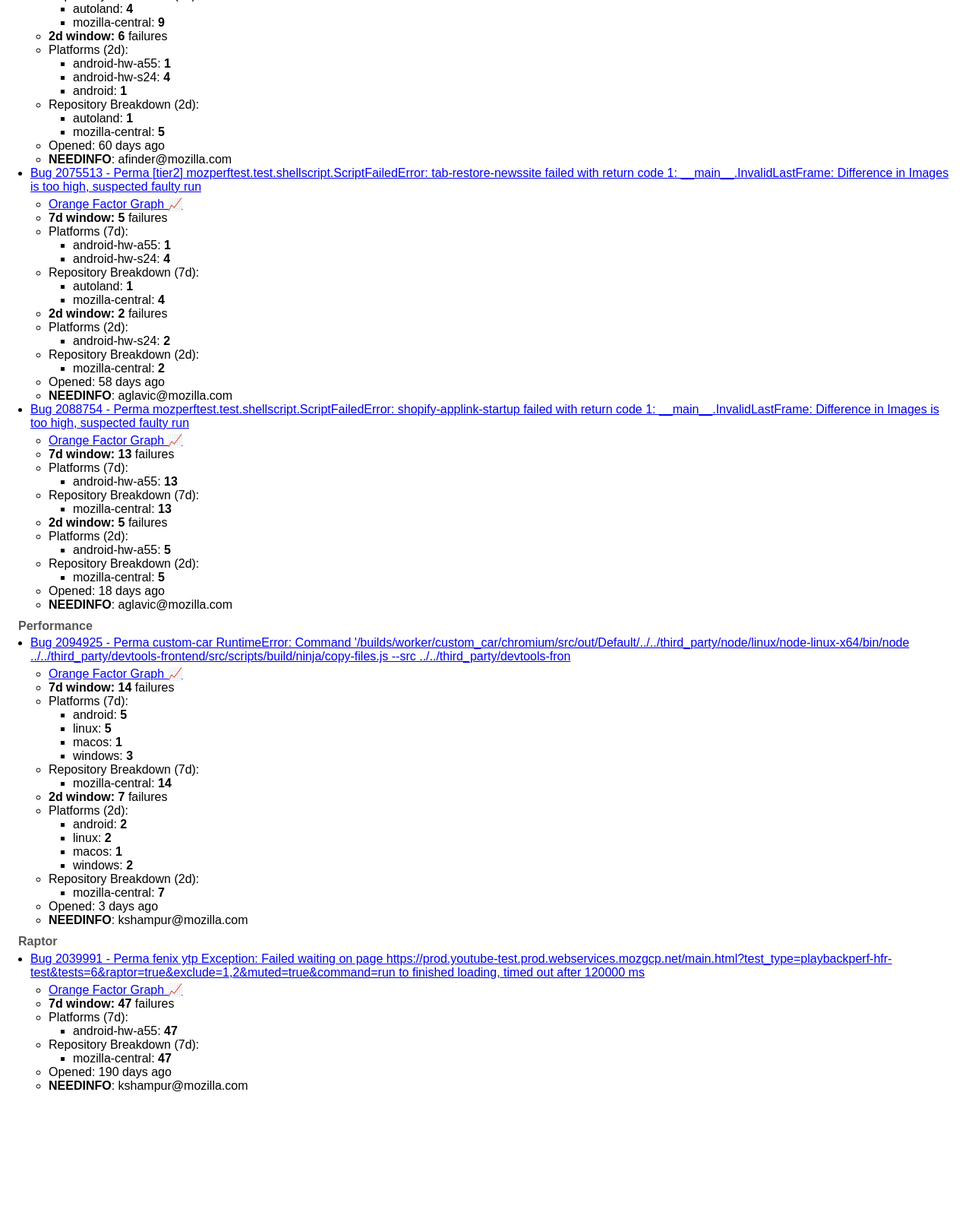
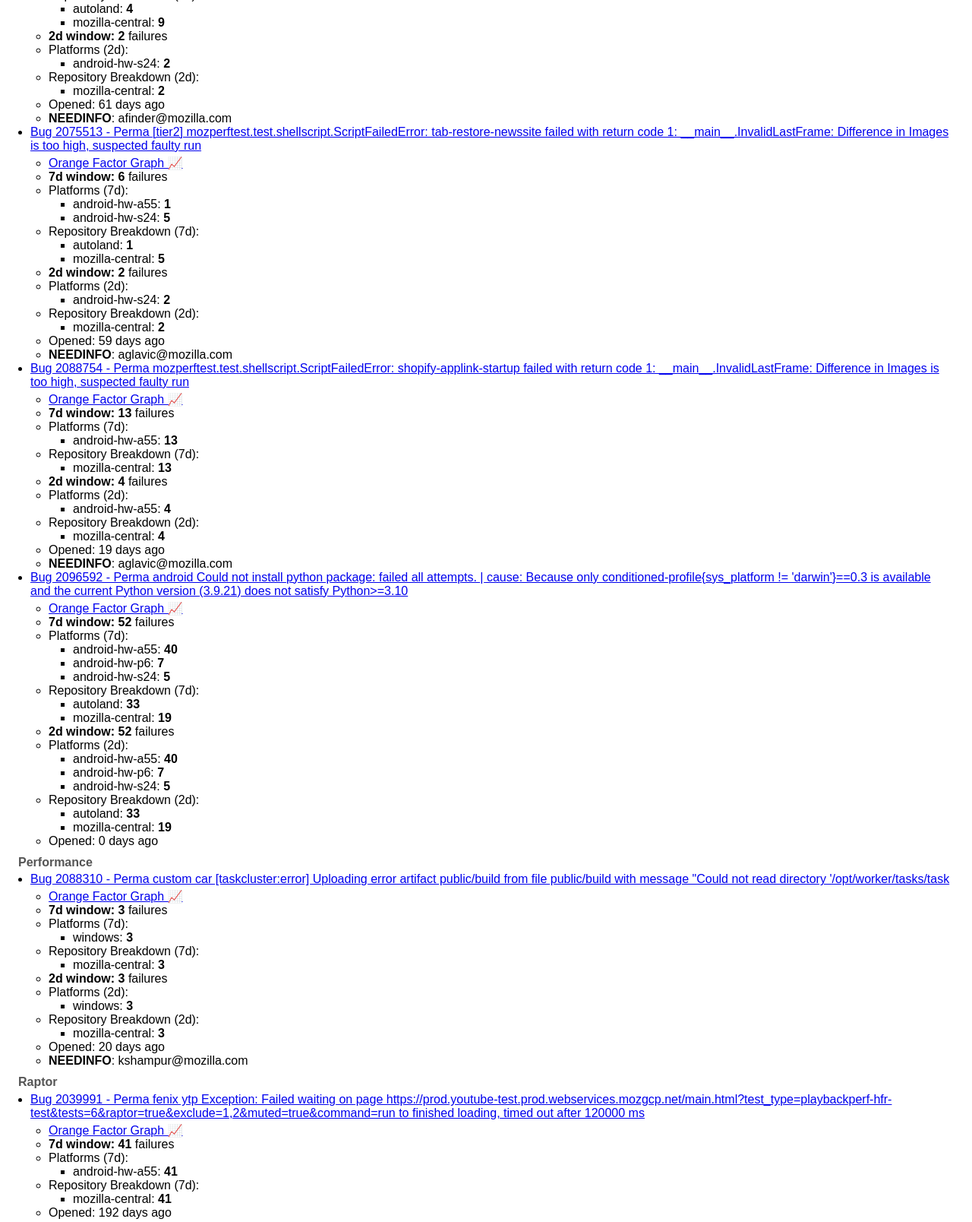
Before and after one commit to 92kns/perftest_triage_report, a plain HTML site: page index.html in a window 1280 px wide. Shown: the part 346-1954 px from the top of the page at 76% size. Before the commit the page ends 1808 px from the top, so only its background shows below. Drawn offline with Linux system fonts and the light colour scheme.

Commit message:
deploy: e6268db85a138a57d462970a4b24746301efaec9

```diff
--- a/index.html
+++ b/index.html
@@ -14,7 +14,7 @@ ul.subdetails { list-style: square; padding-left: 2em; margin: 0; }
 </head><body>
 
 <p style="font-size: 0.9em; color: #666; user-select: none;">
-  Last updated: 2026-11-22 16:46 UTC |
+  Last updated: 2026-11-23 20:41 UTC |
 <a href="https://github.com/92kns/perftest_triage_report/issues" target="_blank" style="font-size: 0.9em;">
   🐞 File an issue on GitHub
 </a>
@@ -33,7 +33,7 @@ ul.subdetails { list-style: square; padding-left: 2em; margin: 0; }
         <li>
           <a href="https://bugzilla.mozilla.org/show_bug.cgi?id=2074915" target="_blank">Bug 2074915 - Perma [tier 2] mozperftest.test.shellscript.ScriptFailedError: newssite-applink-startup failed with return code 1: __main__.InvalidLastFrame: Difference in Images is too high, suspected faulty run</a>
           <ul class="details">
-            <li><a href="https://treeherder.mozilla.org/intermittent-failures/bugdetails?startday=2026-11-15&amp;endday=2026-11-22&amp;tree=all&amp;bug=2074915" target="_blank">Orange Factor Graph 📈</a></li>
+            <li><a href="https://treeherder.mozilla.org/intermittent-failures/bugdetails?startday=2026-11-16&amp;endday=2026-11-23&amp;tree=all&amp;bug=2074915" target="_blank">Orange Factor Graph 📈</a></li>
             <li><b>7d window:</b> <b>13</b> failures</li>
 
               <li>Platforms (7d):
@@ -43,38 +43,6 @@ ul.subdetails { list-style: square; padding-left: 2em; margin: 0; }
 
               <li>Repository Breakdown (7d):
                 <ul class="subdetails"><li>autoland: 4</li><li>mozilla-central: 9</li></ul>
-              </li>
-
-            <li><b>2d window:</b> <b>6</b> failures</li>
-
-              <li>Platforms (2d):
-                <ul class="subdetails"><li>android-hw-a55: 1</li><li>android-hw-s24: 4</li><li>android: 1</li></ul>
-              </li>
-
-
-              <li>Repository Breakdown (2d):
-                <ul class="subdetails"><li>autoland: 1</li><li>mozilla-central: 5</li></ul>
-              </li>
-
-            <li>Opened: 60 days ago</li>
-
-            <li><b>NEEDINFO</b>: afinder@mozilla.com</li>
-          </ul>
-        </li>
-
-        <li>
-          <a href="https://bugzilla.mozilla.org/show_bug.cgi?id=2075513" target="_blank">Bug 2075513 - Perma [tier2] mozperftest.test.shellscript.ScriptFailedError: tab-restore-newssite failed with return code 1: __main__.InvalidLastFrame: Difference in Images is too high, suspected faulty run</a>
-          <ul class="details">
-            <li><a href="https://treeherder.mozilla.org/intermittent-failures/bugdetails?startday=2026-11-15&amp;endday=2026-11-22&amp;tree=all&amp;bug=2075513" target="_blank">Orange Factor Graph 📈</a></li>
-            <li><b>7d window:</b> <b>5</b> failures</li>
-
-              <li>Platforms (7d):
-                <ul class="subdetails"><li>android-hw-a55: 1</li><li>android-hw-s24: 4</li></ul>
-              </li>
-
-
-              <li>Repository Breakdown (7d):
-                <ul class="subdetails"><li>autoland: 1</li><li>mozilla-central: 4</li></ul>
               </li>
 
             <li><b>2d window:</b> <b>2</b> failures</li>
@@ -88,7 +56,39 @@ ul.subdetails { list-style: square; padding-left: 2em; margin: 0; }
                 <ul class="subdetails"><li>mozilla-central: 2</li></ul>
               </li>
 
-            <li>Opened: 58 days ago</li>
+            <li>Opened: 61 days ago</li>
+
+            <li><b>NEEDINFO</b>: afinder@mozilla.com</li>
+          </ul>
+        </li>
+
+        <li>
+          <a href="https://bugzilla.mozilla.org/show_bug.cgi?id=2075513" target="_blank">Bug 2075513 - Perma [tier2] mozperftest.test.shellscript.ScriptFailedError: tab-restore-newssite failed with return code 1: __main__.InvalidLastFrame: Difference in Images is too high, suspected faulty run</a>
+          <ul class="details">
+            <li><a href="https://treeherder.mozilla.org/intermittent-failures/bugdetails?startday=2026-11-16&amp;endday=2026-11-23&amp;tree=all&amp;bug=2075513" target="_blank">Orange Factor Graph 📈</a></li>
+            <li><b>7d window:</b> <b>6</b> failures</li>
+
+              <li>Platforms (7d):
+                <ul class="subdetails"><li>android-hw-a55: 1</li><li>android-hw-s24: 5</li></ul>
+              </li>
+
+
+              <li>Repository Breakdown (7d):
+                <ul class="subdetails"><li>autoland: 1</li><li>mozilla-central: 5</li></ul>
+              </li>
+
+            <li><b>2d window:</b> <b>2</b> failures</li>
+
+              <li>Platforms (2d):
+                <ul class="subdetails"><li>android-hw-s24: 2</li></ul>
+              </li>
+
+
+              <li>Repository Breakdown (2d):
+                <ul class="subdetails"><li>mozilla-central: 2</li></ul>
+              </li>
+
+            <li>Opened: 59 days ago</li>
 
             <li><b>NEEDINFO</b>: aglavic@mozilla.com</li>
           </ul>
@@ -97,7 +97,7 @@ ul.subdetails { list-style: square; padding-left: 2em; margin: 0; }
         <li>
           <a href="https://bugzilla.mozilla.org/show_bug.cgi?id=2088754" target="_blank">Bug 2088754 - Perma mozperftest.test.shellscript.ScriptFailedError: shopify-applink-startup failed with return code 1: __main__.InvalidLastFrame: Difference in Images is too high, suspected faulty run</a>
           <ul class="details">
-            <li><a href="https://treeherder.mozilla.org/intermittent-failures/bugdetails?startday=2026-11-15&amp;endday=2026-11-22&amp;tree=all&amp;bug=2088754" target="_blank">Orange Factor Graph 📈</a></li>
+            <li><a href="https://treeherder.mozilla.org/intermittent-failures/bugdetails?startday=2026-11-16&amp;endday=2026-11-23&amp;tree=all&amp;bug=2088754" target="_blank">Orange Factor Graph 📈</a></li>
             <li><b>7d window:</b> <b>13</b> failures</li>
 
               <li>Platforms (7d):
@@ -109,20 +109,52 @@ ul.subdetails { list-style: square; padding-left: 2em; margin: 0; }
                 <ul class="subdetails"><li>mozilla-central: 13</li></ul>
               </li>
 
-            <li><b>2d window:</b> <b>5</b> failures</li>
+            <li><b>2d window:</b> <b>4</b> failures</li>
 
               <li>Platforms (2d):
-                <ul class="subdetails"><li>android-hw-a55: 5</li></ul>
+                <ul class="subdetails"><li>android-hw-a55: 4</li></ul>
               </li>
 
 
               <li>Repository Breakdown (2d):
-                <ul class="subdetails"><li>mozilla-central: 5</li></ul>
+                <ul class="subdetails"><li>mozilla-central: 4</li></ul>
               </li>
 
-            <li>Opened: 18 days ago</li>
+            <li>Opened: 19 days ago</li>
 
             <li><b>NEEDINFO</b>: aglavic@mozilla.com</li>
+          </ul>
+        </li>
+
+        <li>
+          <a href="https://bugzilla.mozilla.org/show_bug.cgi?id=2096592" target="_blank">Bug 2096592 - Perma android Could not install python package: failed all attempts. | cause: Because only conditioned-profile{sys_platform != &#39;darwin&#39;}==0.3 is available and the current Python version (3.9.21) does not satisfy Python&gt;=3.10</a>
+          <ul class="details">
+            <li><a href="https://treeherder.mozilla.org/intermittent-failures/bugdetails?startday=2026-11-16&amp;endday=2026-11-23&amp;tree=all&amp;bug=2096592" target="_blank">Orange Factor Graph 📈</a></li>
+            <li><b>7d window:</b> <b>52</b> failures</li>
+
+              <li>Platforms (7d):
+                <ul class="subdetails"><li>android-hw-a55: 40</li><li>android-hw-p6: 7</li><li>android-hw-s24: 5</li></ul>
+              </li>
+
+
+              <li>Repository Breakdown (7d):
+                <ul class="subdetails"><li>autoland: 33</li><li>mozilla-central: 19</li></ul>
+              </li>
+
+            <li><b>2d window:</b> <b>52</b> failures</li>
+
+              <li>Platforms (2d):
+                <ul class="subdetails"><li>android-hw-a55: 40</li><li>android-hw-p6: 7</li><li>android-hw-s24: 5</li></ul>
+              </li>
+
+
+              <li>Repository Breakdown (2d):
+                <ul class="subdetails"><li>autoland: 33</li><li>mozilla-central: 19</li></ul>
+              </li>
+
+            <li>Opened: 0 days ago</li>
+
+
           </ul>
         </li>
 
@@ -134,32 +166,32 @@ ul.subdetails { list-style: square; padding-left: 2em; margin: 0; }
       <ul class="buglist">
 
         <li>
-          <a href="https://bugzilla.mozilla.org/show_bug.cgi?id=2094925" target="_blank">Bug 2094925 - Perma custom-car RuntimeError: Command &#39;/builds/worker/custom_car/chromium/src/out/Default/../../third_party/node/linux/node-linux-x64/bin/node ../../third_party/devtools-frontend/src/scripts/build/ninja/copy-files.js --src ../../third_party/devtools-fron</a>
+          <a href="https://bugzilla.mozilla.org/show_bug.cgi?id=2088310" target="_blank">Bug 2088310 - Perma custom car [taskcluster:error] Uploading error artifact public/build from file public/build with message &#34;Could not read directory &#39;/opt/worker/tasks/task</a>
           <ul class="details">
-            <li><a href="https://treeherder.mozilla.org/intermittent-failures/bugdetails?startday=2026-11-15&amp;endday=2026-11-22&amp;tree=all&amp;bug=2094925" target="_blank">Orange Factor Graph 📈</a></li>
-            <li><b>7d window:</b> <b>14</b> failures</li>
+            <li><a href="https://treeherder.mozilla.org/intermittent-failures/bugdetails?startday=2026-11-16&amp;endday=2026-11-23&amp;tree=all&amp;bug=2088310" target="_blank">Orange Factor Graph 📈</a></li>
+            <li><b>7d window:</b> <b>3</b> failures</li>
 
               <li>Platforms (7d):
-                <ul class="subdetails"><li>android: 5</li><li>linux: 5</li><li>macos: 1</li><li>windows: 3</li></ul>
+                <ul class="subdetails"><li>windows: 3</li></ul>
               </li>
 
 
               <li>Repository Breakdown (7d):
-                <ul class="subdetails"><li>mozilla-central: 14</li></ul>
+                <ul class="subdetails"><li>mozilla-central: 3</li></ul>
               </li>
 
-            <li><b>2d window:</b> <b>7</b> failures</li>
+            <li><b>2d window:</b> <b>3</b> failures</li>
 
               <li>Platforms (2d):
-                <ul class="subdetails"><li>android: 2</li><li>linux: 2</li><li>macos: 1</li><li>windows: 2</li></ul>
+                <ul class="subdetails"><li>windows: 3</li></ul>
               </li>
 
 
               <li>Repository Breakdown (2d):
-                <ul class="subdetails"><li>mozilla-central: 7</li></ul>
+                <ul class="subdetails"><li>mozilla-central: 3</li></ul>
               </li>
 
-            <li>Opened: 3 days ago</li>
+            <li>Opened: 20 days ago</li>
 
             <li><b>NEEDINFO</b>: kshampur@mozilla.com</li>
           </ul>
@@ -175,24 +207,24 @@ ul.subdetails { list-style: square; padding-left: 2em; margin: 0; }
         <li>
           <a href="https://bugzilla.mozilla.org/show_bug.cgi?id=2039991" target="_blank">Bug 2039991 - Perma fenix ytp Exception: Failed waiting on page https://prod.youtube-test.prod.webservices.mozgcp.net/main.html?test_type=playbackperf-hfr-test&amp;tests=6&amp;raptor=true&amp;exclude=1,2&amp;muted=true&amp;command=run to finished loading, timed out after 120000 ms</a>
           <ul class="details">
-            <li><a href="https://treeherder.mozilla.org/intermittent-failures/bugdetails?startday=2026-11-15&amp;endday=2026-11-22&amp;tree=all&amp;bug=2039991" target="_blank">Orange Factor Graph 📈</a></li>
-            <li><b>7d window:</b> <b>47</b> failures</li>
+            <li><a href="https://treeherder.mozilla.org/intermittent-failures/bugdetails?startday=2026-11-16&amp;endday=2026-11-23&amp;tree=all&amp;bug=2039991" target="_blank">Orange Factor Graph 📈</a></li>
+            <li><b>7d window:</b> <b>41</b> failures</li>
 
               <li>Platforms (7d):
-                <ul class="subdetails"><li>android-hw-a55: 47</li></ul>
+                <ul class="subdetails"><li>android-hw-a55: 41</li></ul>
               </li>
 
 
               <li>Repository Breakdown (7d):
-                <ul class="subdetails"><li>mozilla-central: 47</li></ul>
+                <ul class="subdetails"><li>mozilla-central: 41</li></ul>
               </li>
 
 
 
 
-            <li>Opened: 190 days ago</li>
+            <li>Opened: 192 days ago</li>
 
-            <li><b>NEEDINFO</b>: kshampur@mozilla.com</li>
+
           </ul>
         </li>
 
```
